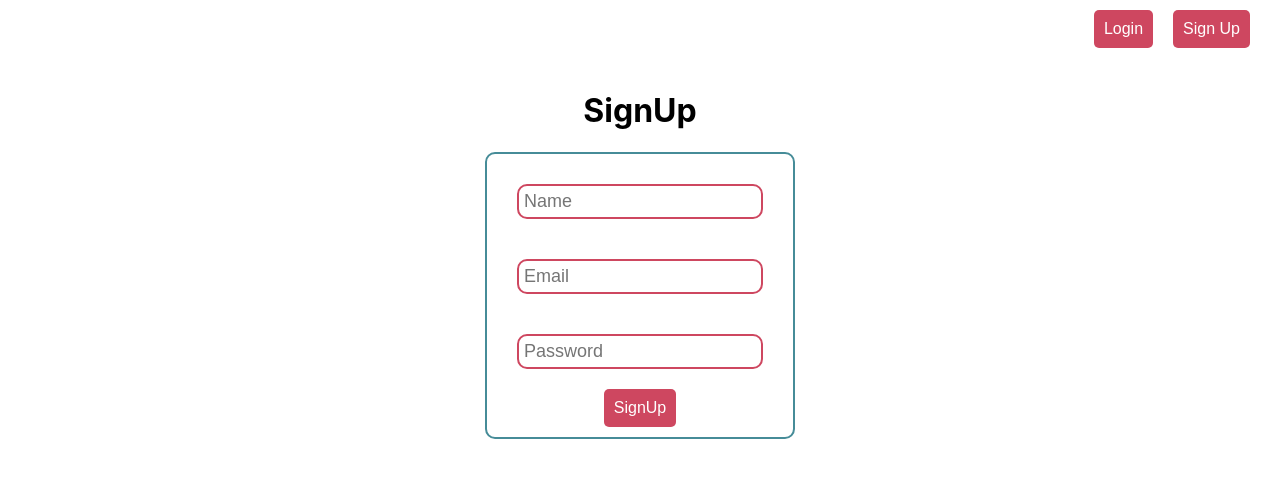
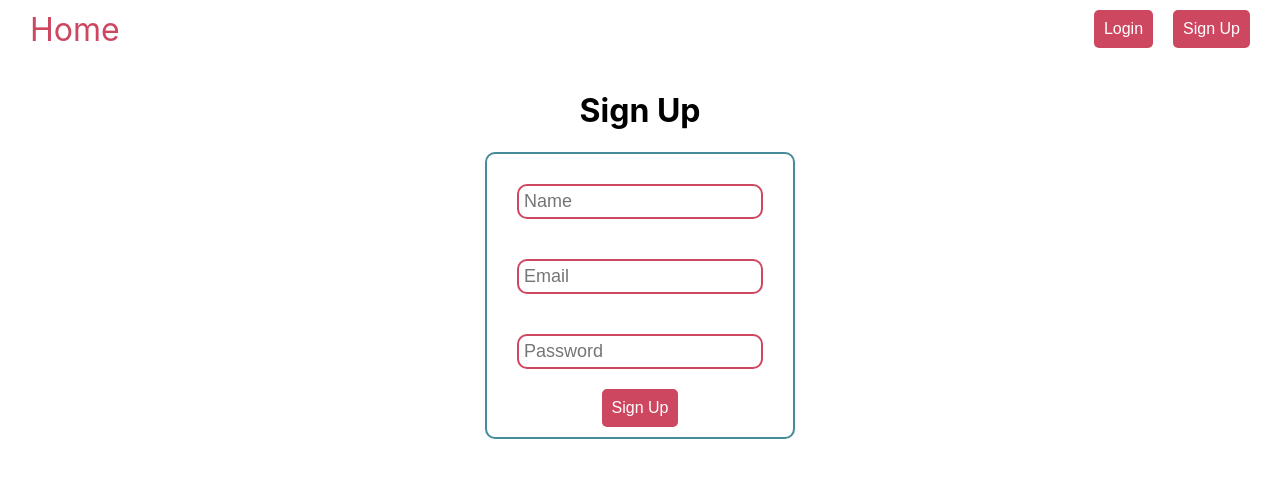
Before and after one commit to malviya-abhishek/user-article-frontend, a React (Create React App) app: page /signup in a window 1280 px wide. Shown: the top 478 px of the page. Built offline with nearby package versions, Linux system fonts and the light colour scheme.

Commit message:
login logout signup added

```diff
--- a/src/App.js
+++ b/src/App.js
@@ -6,23 +6,38 @@ import {  BrowserRouter as Router, Route, Routes, Switch } from "react-router-do
 import {useState, useEffect} from 'react';
 import Login from './container/Login/Login';
 import Signup from './container/Signup/Signup';
+import Logout from "./container/Logout/Logout"
 
 function App() {
 
   const [logged, setLogged] = useState(false);
+  const [token, setToken] = useState(null);
 
+  useEffect( ()=>{
+    const storedToken = localStorage.getItem("token")
+    if(storedToken){
+      setToken(storedToken);
+      setLogged(true);
+    }
+  }, [] )
 
 
   return (
     <Router>
       <div className="App">
-        <Navbar> </Navbar>
+        <Navbar logged={logged} />
         <Routes>
           <Route path="/" element={<ArticlePallet />} />
-          <Route path="/articles/:articleId" element={<Article/>} />
-          <Route path="/login" element={ <Login/> } />
-          <Route path="signup" element= { <Signup/> } />
-          <Route path="logout" />
+          <Route path="/articles/:articleId" element={<Article />} />
+          <Route
+            path="/login"
+            element={<Login setToken={setToken} setLogged={setLogged} logged={logged} />}
+          />
+          <Route
+            path="/signup"
+            element={<Signup setToken={setToken} setLogged={setLogged} logged={logged} />}
+          />
+          <Route path="/logout"  element={ <Logout setLogged={setLogged} setToken={setToken} /> } />
         </Routes>
       </div>
     </Router>
--- a/src/component/Navbar/Navbar.js
+++ b/src/component/Navbar/Navbar.js
@@ -6,8 +6,18 @@ import { Link } from 'react-router-dom'
 function Navbar(props){
     return (
       <div className={classes["Navbar"]}>
-        <Link to="/signup" className={classes["link"]} > <Button  > Sign Up  </Button> </Link>
-        <Link to="/login" className={classes["link"]} > <Button > Login  </Button> </Link>
+
+        <Link to="/" className={classes["home"]} >  Home  </Link>
+        {
+          props.logged ?
+            <Link to="/logout" className={classes["link"]} > <Button  > Logout  </Button> </Link> :
+            (
+              <>
+                <Link to="/signup" className={classes["link"]} > <Button  > Sign Up  </Button> </Link>
+                <Link to="/login" className={classes["link"]} > <Button > Login  </Button> </Link>
+              </>
+            )
+        }
       </div>
     );
 }
--- a/src/component/Navbar/Navbar.module.css
+++ b/src/component/Navbar/Navbar.module.css
@@ -1,6 +1,7 @@
 .Navbar{
     height: 70px;
     margin-right: 20px;
+    margin-bottom: 20px;
 }
 
 .link{
@@ -8,3 +9,12 @@
     margin: 10px;
     margin-right: 10px;
 }
+
+.home{
+    font-size: xx-large;
+    float: left;
+    margin-top: 10px;
+    margin-left: 30px;
+    text-decoration: none;
+    color: var(--red);
+}
--- a/src/container/Login/Login.js
+++ b/src/container/Login/Login.js
@@ -1,10 +1,12 @@
 import { useState, useEffect } from "react";
 import Form from '../../component/Form/Form';
 import axios from "../../axios";
-
+import {useNavigate} from 'react-router-dom'
 
 
 function Login(props){
+  const navigate = useNavigate();
+
   const [detail, setDetail] = useState({ email: "", password: "" });
   const [error, setError] = useState("");
 
@@ -23,11 +25,13 @@ function Login(props){
       axios
       .post("/users/login", data )
       .then( (result)=>{
-                console.log(result.data.token);
+        props.setLogged(true);
+        props.setToken(result.data.token);
+        localStorage.setItem("token", result.data.token);
       })
       .catch( (err)=>{
         setError(err.response.data.error);
-            })
+      });
   }
 
 
@@ -53,9 +57,9 @@ function Login(props){
     ],
   };
 
-        return (
-            <Form{...options}/>
-        );
+
+  return props.logged ? <> {navigate("/")} </> : <Form {...options} />;
+
 }
 
 
--- /dev/null
+++ b/src/container/Logout/Logout.js
@@ -0,0 +1,14 @@
+import { useEffect } from "react";
+import { useNavigate } from "react-router-dom";
+
+function Logout(props) {
+  const navigate = useNavigate();
+  useEffect(() => {
+    localStorage.removeItem("token");
+    props.setLogged(false);
+  });
+
+  return <> {navigate("/")} </>;
+}
+
+export default Logout;
--- a/src/container/Signup/Signup.js
+++ b/src/container/Signup/Signup.js
@@ -1,8 +1,10 @@
 import { useState, useEffect } from "react";
 import Form from "../../component/Form/Form";
 import axios from "../../axios";
+import {useNavigate} from 'react-router-dom';
 
 function Signup(props) {
+  const navigate = useNavigate();
   const [detail, setDetail] = useState({ name: "", email: "", password: ""  });
   const [error, setError] = useState("");
 
@@ -22,8 +24,9 @@ function Signup(props) {
     axios
       .post("/users", data)
       .then((result) => {
-        console.log(result.data.token);
-
+        props.setLogged(true);
+        props.setToken(result.data.token);
+        localStorage.setItem("token", result.data.token);
       })
       .catch((err) => {
           console.log(err);
@@ -32,11 +35,11 @@ function Signup(props) {
   }
 
   const options = {
-    formTitle: "SignUp",
+    formTitle: "Sign Up",
     errorMsg: error,
     changeHandler: changeHandler,
     uploadHandler: uploadHandler,
-    btnText: "SignUp",
+    btnText: "Sign Up",
     formFields: [
       {
         type: "name",
@@ -59,7 +62,8 @@ function Signup(props) {
     ],
   };
 
-  return <Form {...options} />;
+    return props.logged ? <> {navigate("/")} </> : <Form {...options} />;
+
 }
 
 export default Signup;
```
Lines whose indentation alone changed are shown as unchanged.
